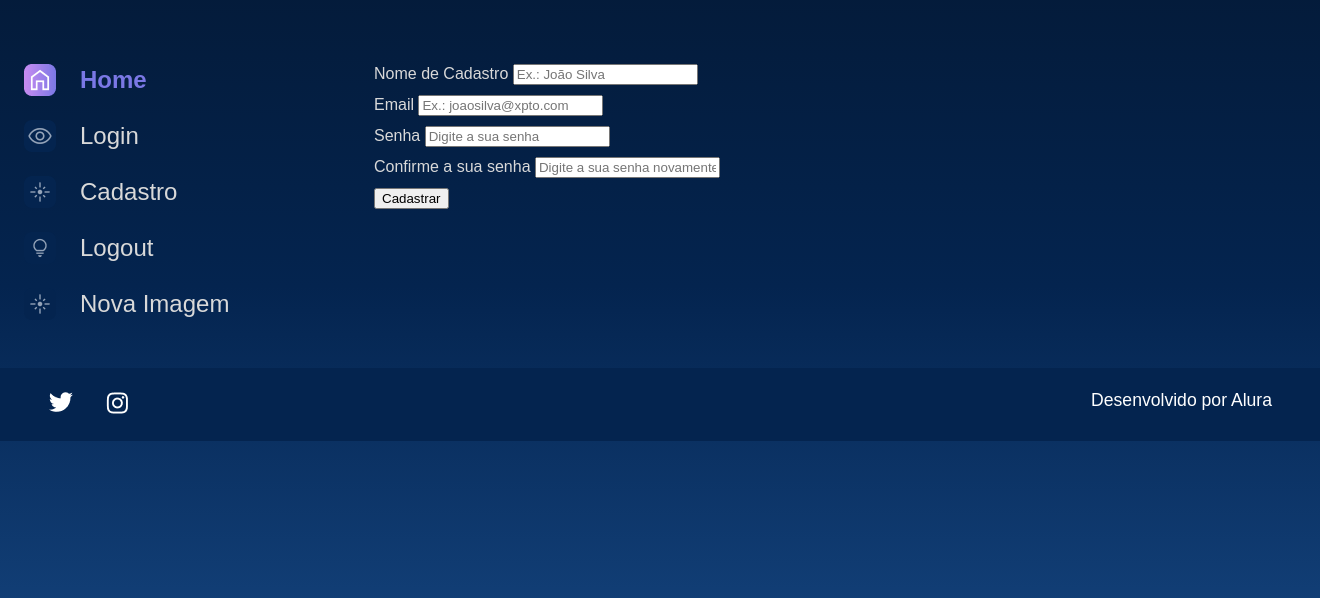
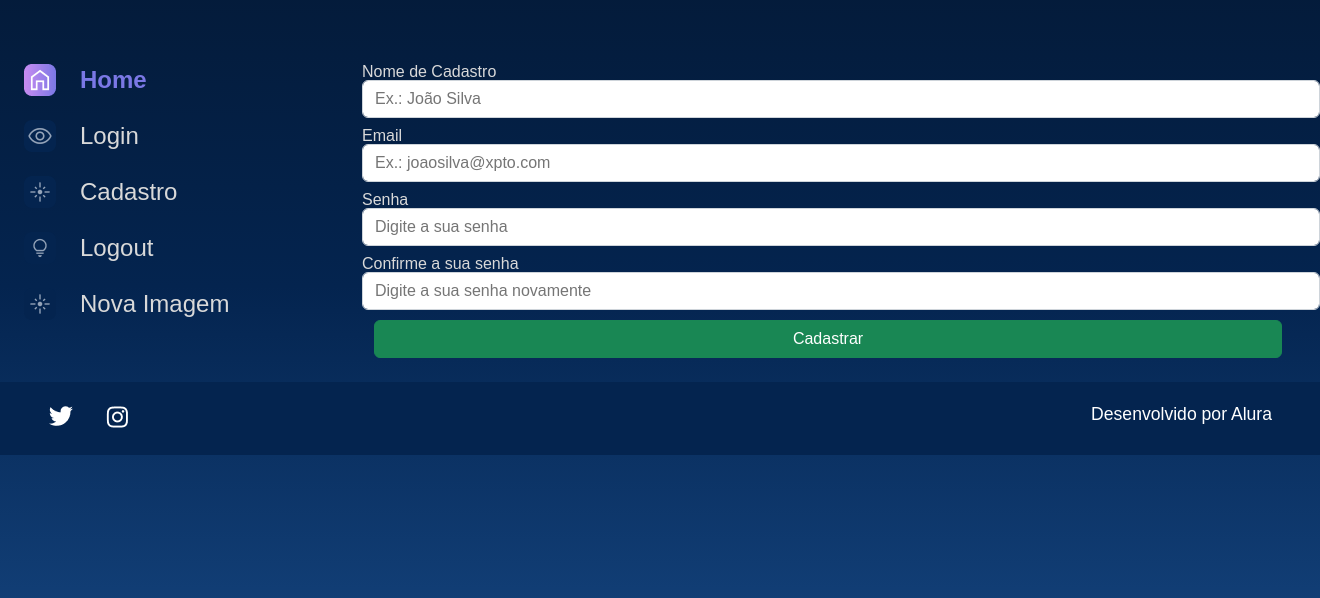
Before and after one commit to leomanoel/django-postgre-render, a Django app: page /cadastro in a window 1320 px wide. Shown: the part 114-712 px from the top of the page. Run offline with Django 4.2, Linux system fonts and the light colour scheme.

Commit message:
Corrige estilo de formulários e alertaDE NOVOs

```diff
--- a/static/styles/style.css
+++ b/static/styles/style.css
@@ -402,13 +402,223 @@ table {
 }
 
 .alert-primary {
-    --bs-alert-color: #084298;
-    --bs-alert-bg: #cfe2ff;
-    --bs-alert-border-color: #b6d4fe;
+    background-color: #084298;
+    color: #cfe2ff;
+    border: #b6d4fe;
+}
+
+.alert-success {
+    background-color: #d1e7dd;
+    color: #0f5132;
+    border: 1px solid #badbcc;
+}
+
+
+.alert-danger {
+    background-color: #842029;
+    color: #f8d7da;
+    border: #f5c2c7;
+}
+
+.row {
+    --bs-gutter-x: 1.5rem;
+    --bs-gutter-y: 0;
+    display: flex;
+    flex-wrap: wrap;
+    margin-top: calc(-1 * var(--bs-gutter-y));
+    margin-right: calc(-.5 * var(--bs-gutter-x));
+    margin-left: calc(-.5 * var(--bs-gutter-x));
+}
+
+.col-12 {
+    flex: 0 0 auto;
+    width: 100%;
+}
+
+.btn {
+    --bs-btn-padding-x: 0.75rem;
+    --bs-btn-padding-y: 0.375rem;
+    --bs-btn-font-family: ;
+    --bs-btn-font-size: 1rem;
+    --bs-btn-font-weight: 400;
+    --bs-btn-line-height: 1.5;
+    --bs-btn-color: #212529;
+    --bs-btn-bg: transparent;
+    --bs-btn-border-width: 1px;
+    --bs-btn-border-color: transparent;
+    --bs-btn-border-radius: 0.375rem;
+    --bs-btn-hover-border-color: transparent;
+    --bs-btn-box-shadow: inset 0 1px 0 rgba(255, 255, 255, 0.15),0 1px 1px rgba(0, 0, 0, 0.075);
+    --bs-btn-disabled-opacity: 0.65;
+    --bs-btn-focus-box-shadow: 0 0 0 0.25rem rgba(var(--bs-btn-focus-shadow-rgb), .5);
+    display: inline-block;
+    padding: var(--bs-btn-padding-y) var(--bs-btn-padding-x);
+    font-family: var(--bs-btn-font-family);
+    font-size: var(--bs-btn-font-size);
+    font-weight: var(--bs-btn-font-weight);
+    line-height: var(--bs-btn-line-height);
+    color: var(--bs-btn-color);
+    text-align: center;
+    text-decoration: none;
+    vertical-align: middle;
+    cursor: pointer;
+    -webkit-user-select: none;
+    -moz-user-select: none;
+    user-select: none;
+    border: var(--bs-btn-border-width) solid var(--bs-btn-border-color);
+    border-radius: var(--bs-btn-border-radius);
+    background-color: var(--bs-btn-bg);
+    transition: color .15s ease-in-out,background-color .15s ease-in-out,border-color .15s ease-in-out,box-shadow .15s ease-in-out;
+}
+
+.btn-success {
+    color: #fff;
+    background-color: #198754;
+    border: 1px solid #198754;
+    padding: 0.375rem 0.75rem;
+    font-size: 1rem;
+    border-radius: 0.375rem;
+    cursor: pointer;
+    transition: background-color .15s ease-in-out, border-color .15s ease-in-out;
+}
+
+.btn-success:hover {
+    background-color: #157347;
+    border-color: #146c43;
+}
+
+.btn-danger {
+    color: #fff;
+    background-color: #dc3545;
+    border: 1px solid #dc3545;
+    padding: 0.375rem 0.75rem;
+    font-size: 1rem;
+    border-radius: 0.375rem;
+    cursor: pointer;
+}
+
+.btn-danger:hover {
+    background-color: #bb2d3b;
+    border-color: #b02a37;
+}
+
+.form-control {
+    display: block;
+    width: 100%;
+    padding: 0.375rem 0.75rem;
+    font-size: 1rem;
+    font-weight: 400;
+    line-height: 1.5;
+    color: #212529;
+    background-color: #fff;
+    background-clip: padding-box;
+    border: 1px solid #ced4da;
+    -webkit-appearance: none;
+    -moz-appearance: none;
+    appearance: none;
+    border-radius: 0.375rem;
+    transition: border-color .15s ease-in-out,box-shadow .15s ease-in-out;
+}
+
+.form-check {
+    display: block;
+    min-height: 1.5rem;
+    padding-left: 1.5em;
+    margin-bottom: 0.125rem;
+}
+
+.form-check-input {
+    width: 1em;
+    height: 1em;
+    margin-top: 0.25em;
+    vertical-align: top;
+    background-color: #fff;
+    background-repeat: no-repeat;
+    background-position: center;
+    background-size: contain;
+    border: 1px solid rgba(0,0,0,.25);
+    -webkit-appearance: none;
+    -moz-appearance: none;
+    appearance: none;
+   /*-webkit-print-color-adjust: exact;*/
+    /*color-adjust: exact;*/
+}
+
+/* ===== CORREÇÃO DEFINITIVA DE FORMULÁRIOS ===== */
+
+.form-control {
+    display: block;
+    width: 100%;
+    padding: 0.375rem 0.75rem;
+    font-size: 1rem;
+    line-height: 1.5;
+    color: #212529;
+    background-color: #fff;
+    border: 1px solid #ced4da;
+    border-radius: 0.375rem;
+}
+
+.form-control:focus {
+    border-color: #0d6efd;
+    outline: 0;
+    box-shadow: 0 0 0 0.25rem rgba(13, 110, 253, 0.25);
+}
+
+/* ALERTAS */
+
+.alert {
+    padding: 1rem;
+    border-radius: 0.375rem;
+    margin-bottom: 1rem;
+}
+
+.alert-success {
+    color: #0f5132;
+    background-color: #d1e7dd;
+    border: 1px solid #badbcc;
 }
 
 .alert-danger {
-    --bs-alert-color: #934422;
-    --bs-alert-bg: #ffe0cf;
-    --bs-alert-border-color: #ec2608;
+    color: #842029;
+    background-color: #f8d7da;
+    border: 1px solid #f5c2c7;
 }
+/* ===== CORREÇÃO DEFINITIVA DE FORMULÁRIOS ===== */
+
+.form-control {
+    display: block;
+    width: 100%;
+    padding: 0.375rem 0.75rem;
+    font-size: 1rem;
+    line-height: 1.5;
+    color: #212529;
+    background-color: #fff;
+    border: 1px solid #ced4da;
+    border-radius: 0.375rem;
+}
+
+.form-control:focus {
+    border-color: #0d6efd;
+    outline: 0;
+    box-shadow: 0 0 0 0.25rem rgba(13, 110, 253, 0.25);
+}
+
+/* ALERTAS */
+
+.alert {
+    padding: 1rem;
+    border-radius: 0.375rem;
+    margin-bottom: 1rem;
+}
+
+.alert-success {
+    color: #0f5132;
+    background-color: #d1e7dd;
+    border: 1px solid #badbcc;
+}
+
+.alert-danger {
+    color: #842029;
+    background-color: #f8d7da;
+    border: 1px solid #f5c2c7;
+}
```
